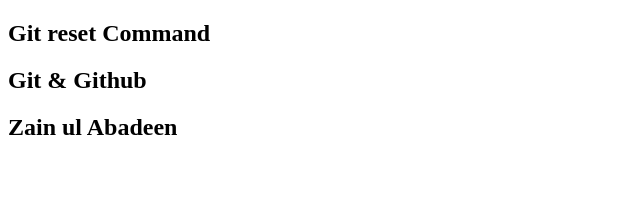
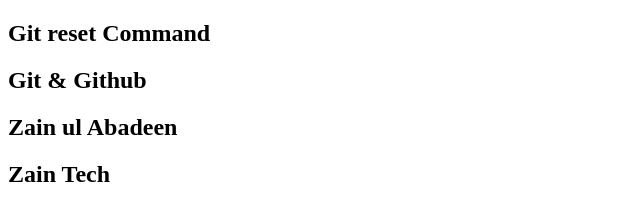
Before and after one commit to zain-ul-abadeen-1213/Git-Reset-Command, a plain HTML site: page index.html in a window 1280 px wide. Shown: the whole page, without its empty margins (0-640 px from the left). Drawn offline with Linux system fonts and the light colour scheme.

Commit message:
Git Reset Command Done

```diff
--- a/index.html
+++ b/index.html
@@ -9,5 +9,6 @@
     <h2>Git reset Command</h2>
     <h2>Git & Github</h2>
     <h2>Zain ul Abadeen</h2>
+    <h2>Zain Tech</h2>
 </body>
 </html>
```
